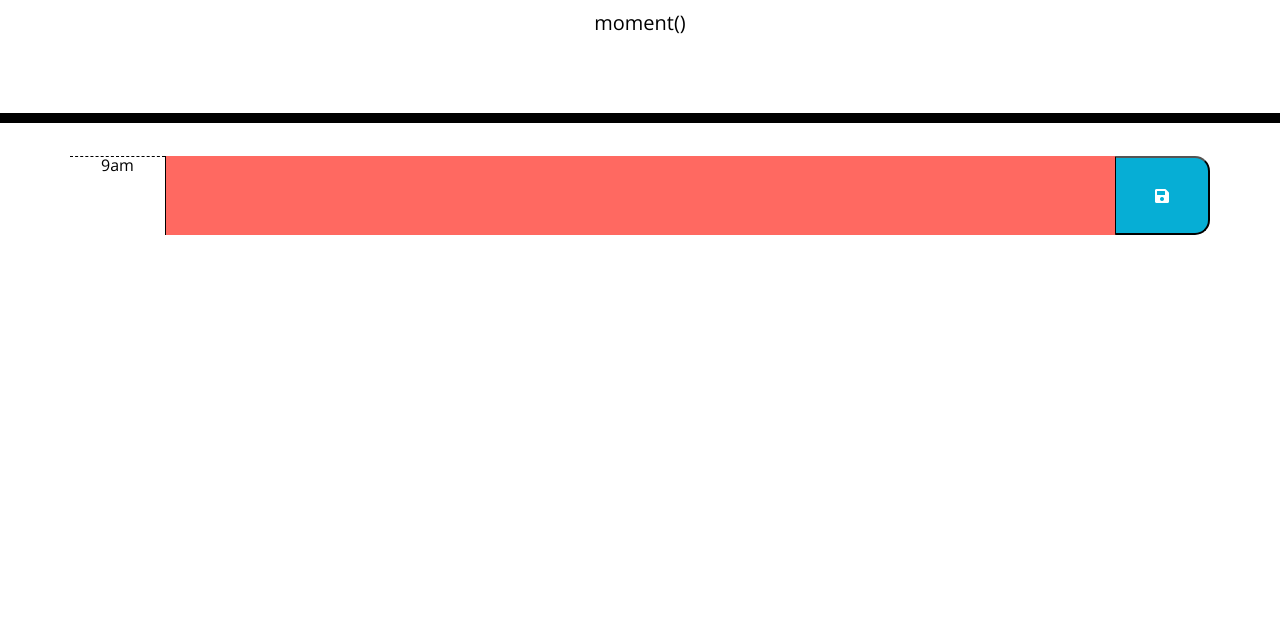
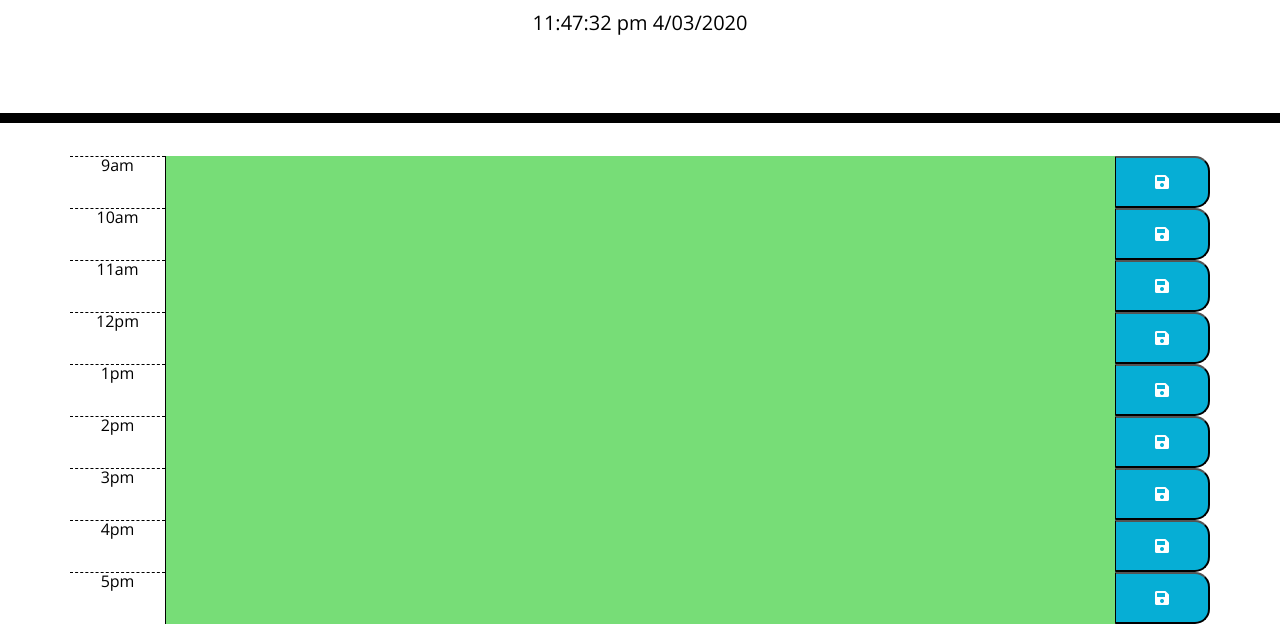
Before and after one commit to sabahsyed/WorkDayScheduler, a plain HTML site: page index.html in a window 1280 px wide. Shown: the part 181-805 px from the top of the page. Drawn offline with nearby package versions, Linux system fonts and the light colour scheme.

Commit message:
Working 9am text area and local storage

```diff
--- a/app.js
+++ b/app.js
@@ -1,54 +1,94 @@
-var lastYear = moment()
-lastYear.add(-1, 'year')
-
-var isBefore = lastYear.isBefore(moment())
-var diffDays = moment().diff(lastYear, 'days')
-var formattedlastYear = lastYear.format("h:mm a M/DD/YYYY")
-
-console.log(isBefore)
-console.log(diffDays)
-console.log(formattedlastYear)
-
-var todayTime = moment("13:45", "HH:mm")
-console.log(todayTime)
-console.log(todayTime.format("h:mm a"))
-
-var monthDay = moment("7:00 5/28/1988", "H:mm M/DD/YYYY")
-console.log(monthDay)
+/*
+1.create all the hours rows in html
+2.add the current date and time
+3.enter text in <textarea> and save it (localstorage)
+4. create a function with switch statements that scans which houris clicked and saves appropriate data
+5. show past,present and future time differnce(use style.css for reference)
+*/
+$(document).ready(function(){
+//localStorage.getItem("9am");
+$("#9am").val(localStorage.getItem("9am"));
+var $time  = moment();
+var $currentTime = $("#currentDay").text($time.format("h:mm:ss a M/DD/YYYY"));
+var $saveBtn = $(".saveBtn");
+var $currentHour = $(".hour");
+var $nineAM = moment($currentHour.get(0).innerHTML , 'h:mma');
+var $tenAM = moment($currentHour.get(1).innerHTML , 'h:mma');
+var $elevenAM = moment($currentHour.get(2).innerHTML , 'h:mma');
+var $twelvePM = moment($currentHour.get(3).innerHTML , 'h:mma');
+var $onePM = moment($currentHour.get(4).innerHTML , 'h:mma');
+var $twoPM = moment($currentHour.get(5).innerHTML , 'h:mma');
+var $threePM = moment($currentHour.get(6).innerHTML , 'h:mma');
+var $fourPM = moment($currentHour.get(7).innerHTML , 'h:mma');
+var $fivePM = moment($currentHour.get(8).innerHTML ,'h:mma');
+var $current = moment().format("hA");
+var $nine = $nineAM.format("hA");
+console.log("$nine is :" + $nine);
+console.log("9am is : " + $nineAM);
+console.log("Current time is : " + $current);
+$saveBtn.on("click" , function(){
+    console.log("Save() started");
+    // var isafter = moment().isAfter($fivePM);
+    // console.log(isafter);
+    console.log($("#9am").val());
+    localStorage.setItem("9am", $("#9am").val());
+    // if(($currentHour.get(0).innerHTML) <= time.format(h)){
+    //         console.log("hello");
 
 
-// $(".fas").on("click", function(){
-//     console.log(this)
-// })
+    // console.log($currentHour.get(0).innerHTML);
+//    var noon  = moment($currentHour.get(3).innerHTML, 'h:mma');
+//     var beginningTime = moment($currentHour.get(0).innerHTML, 'h:mma');
+//     var endTime = moment('10:00am', 'h:mma');
+//     console.log(beginningTime.isBefore(endTime));
+//     console.log(noon.isBefore(endTime));
 
-// function $(val){
-//     return new _$(val)
-// }
+});
+});
 
-// function _$(val){
-//     // "#myDIv"
-//     // ".btns"
-//     this.id = val[0] === "#";
-//     this.class = val[0] === ".";
-//     this.el;
 
-//     // "#mydiv"
-//     // [#,m,y,d,i,v]
-//     // [m,y,d,i,v]
-//     // mydiv
-//     if(this.id || this.class){
-//         this.el = val.split("").splice(1).join("")
-//     }
 
-//     this.on = function(event, callback){
-//         if(this.id){
-//             return document.getElementById(this.el).addEventListener(event, callback)
-//         }
-//         else if(this.class){
-//             var temp = document.getElementsByClassName(this.el);
-//             for(var el of temp){
-//                 el.addEventListener(event, callback)
-//             }
-//         }
-//     }
-// }
+
+
+
+
+
+
+
+
+
+
+
+
+
+
+
+
+
+
+
+
+
+
+
+
+
+// var lastYear = moment()
+// lastYear.add(-1, 'year')
+
+// var isBefore = lastYear.isBefore(moment())
+// var diffDays = moment().diff(lastYear, 'days')
+// var formattedlastYear = lastYear.format("h:mm a M/DD/YYYY")
+
+// console.log(isBefore)
+// console.log(diffDays)
+// console.log(formattedlastYear)
+
+// var todayTime = moment("13:45", "HH:mm")
+// console.log(todayTime)
+// console.log(todayTime.format("h:mm a"))
+
+// var monthDay = moment("7:00 5/28/1988", "H:mm M/DD/YYYY")
+// console.log(monthDay)
+
+// document.getElementById("currentDay").innerHTML = moment();
--- a/index.html
+++ b/index.html
@@ -26,7 +26,7 @@
     <header class="jumbotron">
       <h1 class="display-3">Work Day Scheduler</h1>
       <p class="lead">A simple calendar app for scheduling your work day</p>
-      <p id="currentDay" class="lead">moment()</p>
+      <p id="currentDay" class="lead"></p>
     </header>
 
     <div class="container">
@@ -34,8 +34,32 @@
 
       <div class="row time-block">
         <div class="hour col-3 col-md-1">9am</div>
-        <textarea class="description present col-6 col-md-10"></textarea>
-        <button class="saveBtn col-3 col-md-1"><i class="fas fa-save"></i></button>
+        <textarea id = "9am" class="description past present future col-6 col-md-10"></textarea>
+        <button class="saveBtn col-3 col-md-1"><i id = "save" class="fas fa-save"></i></button>
+        <div class="hour col-3 col-md-1">10am</div>
+        <textarea id = "10am" class="description past present future col-6 col-md-10"></textarea>
+        <button class="saveBtn col-3 col-md-1"><i id = "save" class="fas fa-save"></i></button>
+        <div class="hour col-3 col-md-1">11am</div>
+        <textarea id = "11am"class="description past present future col-6 col-md-10"></textarea>
+        <button class="saveBtn col-3 col-md-1"><i id = "save" class="fas fa-save"></i></button>
+        <div class="hour col-3 col-md-1">12pm</div>
+        <textarea id = "12pm" class="description past present future col-6 col-md-10"></textarea>
+        <button class="saveBtn col-3 col-md-1"><i id = "save" class="fas fa-save"></i></button>
+        <div class="hour col-3 col-md-1">1pm</div>
+        <textarea id = "1pm" class="description past present future col-6 col-md-10"></textarea>
+        <button class="saveBtn col-3 col-md-1"><i id = "save" class="fas fa-save"></i></button>
+        <div class="hour col-3 col-md-1">2pm</div>
+        <textarea id = "2pm" class="description past present future col-6 col-md-10"></textarea>
+        <button class="saveBtn col-3 col-md-1"><i id = "save" class="fas fa-save"></i></button>
+        <div class="hour col-3 col-md-1">3pm</div>
+        <textarea id = "3pm" class="description past present future col-6 col-md-10"></textarea>
+        <button class="saveBtn col-3 col-md-1"><i id = "save" class="fas fa-save"></i></button>
+        <div class="hour col-3 col-md-1">4pm</div>
+        <textarea id = "4pm" class="description past present future col-6 col-md-10"></textarea>
+        <button class="saveBtn col-3 col-md-1"><i id = "save" class="fas fa-save"></i></button>
+        <div class="hour col-3 col-md-1">5pm</div>
+        <textarea id = "5pm" class="description past present future col-6 col-md-10"></textarea>
+        <button class="saveBtn col-3 col-md-1"><i id = "save" class="fas fa-save"></i></button>
       </div>
 
     </div>
```
